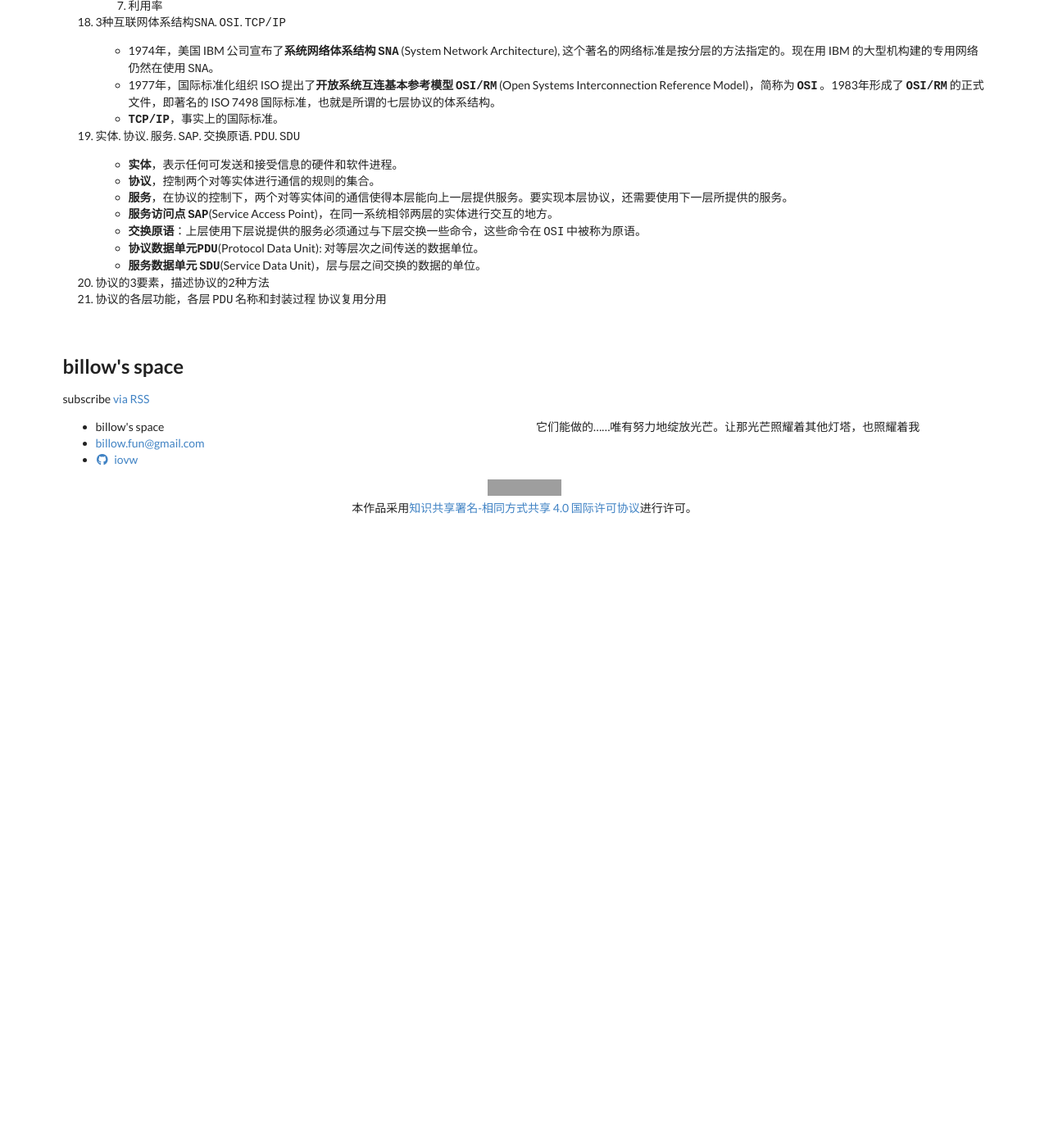
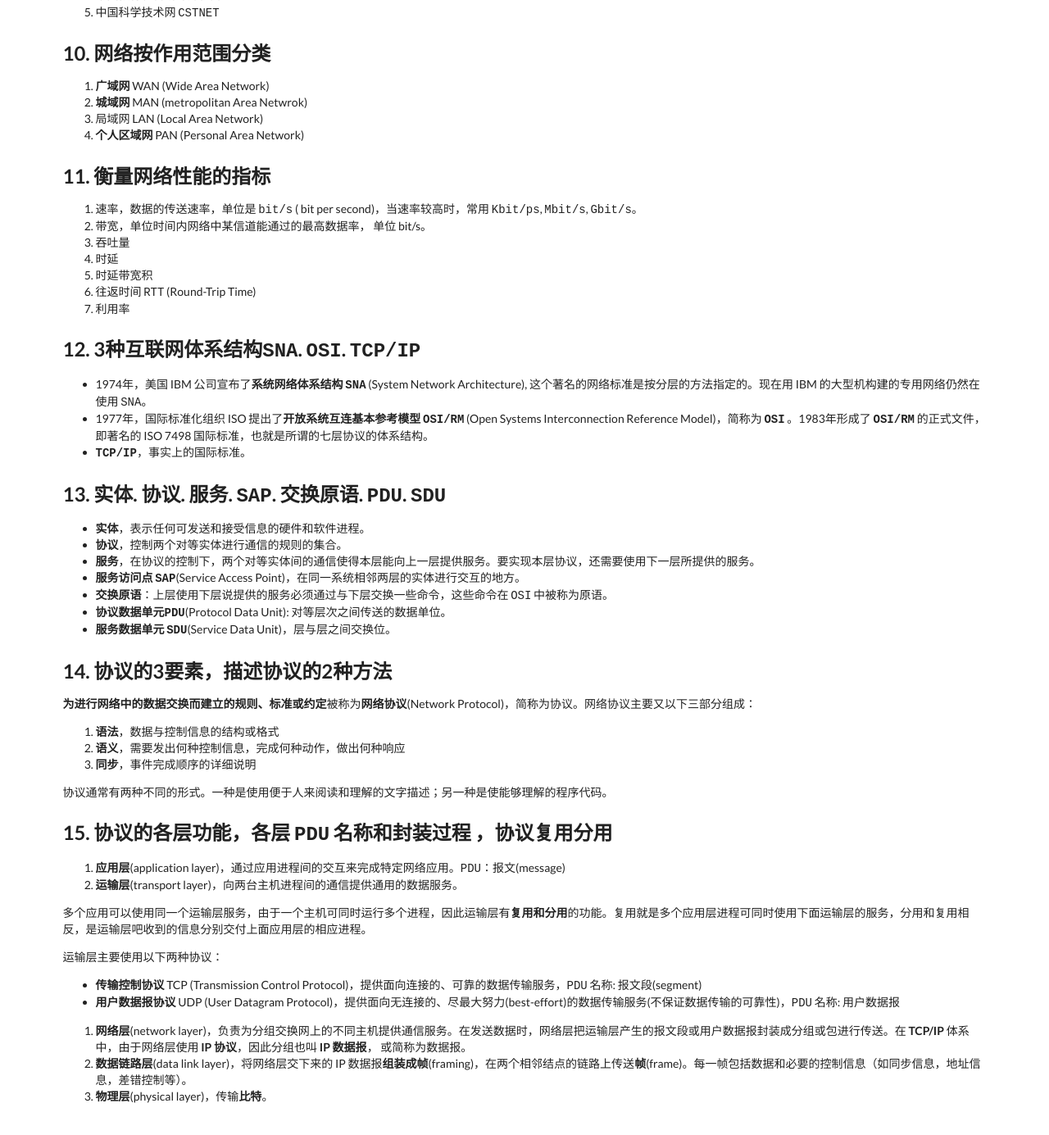
Before and after one commit to be-low/be-low.github.io, a Jekyll site: the page built from _posts/2020-02-26-network_0.md, in a window 1280 px wide and 1400 px high, scrolled down 1562 px. Shown: the top 1385 px of the window at 82% size. Built offline with Jekyll 4.4.1, drawn with Linux system fonts in a browser that asks for light colours; before the commit the page ends 2192 px from its top, so only the background shows below that; some of the changed text lies outside the part shown; grey boxes are pictures that could not be loaded.

Commit message:
ok network 1

```diff
--- a/_posts/2020-02-26-network_0.md
+++ b/_posts/2020-02-26-network_0.md
@@ -7,104 +7,137 @@
 
 > 是作业
 
-1. 3种网络
+## 1. 3种网络
 
-   **电信网络**、**有线电视网络**和**计算机网络**。
+**电信网络**、**有线电视网络**和**计算机网络**。
 
-   **电信网络**向用户提供电话、电报及传真等服务; **有线电视网络**向用户传送各种电视节目; **计算机网络**则使用户能够在计算机之间传送数据文件。
+**电信网络**向用户提供电话、电报及传真等服务; **有线电视网络**向用户传送各种电视节目; **计算机网络**则使用户能够在计算机之间传送数据文件。
 
-2. 互联网2个基本特点，2个子网
+## 2. 互联网2个基本特点，2个子网
 
-   **连通性**和**共享**：
+**连通性**和**共享**：
 
-   所谓**连通性(**connectivity)，就是互联网使上网用户之间，不管相距多远，都可以非常便捷，非常经济的交换各种信息，好像这些用户终端都彼此直接连通一样。
+所谓**连通性(**connectivity)，就是互联网使上网用户之间，不管相距多远，都可以非常便捷，非常经济的交换各种信息，好像这些用户终端都彼此直接连通一样。
 
-   所谓**共享**就是指资源共享。包括信息、软件、硬件的共享。例如互联网上的许多服务器存储了大量有价值的电子文档，可供上网的用户很方便的读取或下载。
+所谓**共享**就是指资源共享。包括信息、软件、硬件的共享。例如互联网上的许多服务器存储了大量有价值的电子文档，可供上网的用户很方便的读取或下载。
 
-   两个子网，因特网和互联网？
+两个子网，因特网和互联网？
 
-3. 网络. 互连网. 互联网的关系
+## 3. 网络. 互连网. 互联网的关系
 
-   **网络**是计算机网络的简称，由若干节点和连接到这些节点的链路组成。节点可以是计算机、集线器、交换机或路由器等。
-   网络自己还可以通过路由器互连起来，构成一个范围更大的网络，称为**互连网**（internetwork or inernet），因此，**互连网**是“网络的网络”。
+**网络**是计算机网络的简称，由若干节点和连接到这些节点的链路组成。节点可以是计算机、集线器、交换机或路由器等。
+网络自己还可以通过路由器互连起来，构成一个范围更大的网络，称为**互连网**（internetwork or inernet），因此，**互连网**是“网络的网络”。
 
-   **互联网**是由数量极大的各种计算机网络互连起来的，覆盖全球的网络。
+**互联网**是由数量极大的各种计算机网络互连起来的，覆盖全球的网络。
 
-4. 互联网3个发展阶段
+## 4. 互联网3个发展阶段
 
-   第一阶段是从单个网络 `ARPANET` 向互联网发展的过程。1969 年美国国防部创建的第一个网络 `ARPANET` 最初只是一个单个的分组交换网。所有连接在 `ARPANET` 上的主机都直接与就近的节点交换机相连。但到了 20 世纪 70 年代人们意识到不可能仅使用一个单独的网络来满足所有的通信问题。于是 `ARPA` 开始研究多种网络互连的技术，这就导致了互连网的出现，成为了现今互联网的雏形。1983 年 `TCP/IP` 协议成为 `ARPANET` 上的标准协议，使得所有使用 `TCP/IP` 协议的计算机都能利用互联网互相通信，因此人们吧 1983 年作为互联网的元年。
+第一阶段是从单个网络 `ARPANET` 向互联网发展的过程。1969 年美国国防部创建的第一个网络 `ARPANET` 最初只是一个单个的分组交换网。所有连接在 `ARPANET` 上的主机都直接与就近的节点交换机相连。但到了 20 世纪 70 年代人们意识到不可能仅使用一个单独的网络来满足所有的通信问题。于是 `ARPA` 开始研究多种网络互连的技术，这就导致了互连网的出现，成为了现今互联网的雏形。1983 年 `TCP/IP` 协议成为 `ARPANET` 上的标准协议，使得所有使用 `TCP/IP` 协议的计算机都能利用互联网互相通信，因此人们吧 1983 年作为互联网的元年。
 
-   第二阶段的特点是建成了三级结构的互联网。从 1985 年起，美国国家科学基金会 `NSF`(National Science Foundation)就围绕六个大型计算机中心建立计算机网络，即国家科学基金网 `NSFNET`。它是一个三级网络，分为主干网，地区网和校园网。
+第二阶段的特点是建成了三级结构的互联网。从 1985 年起，美国国家科学基金会 `NSF`(National Science Foundation)就围绕六个大型计算机中心建立计算机网络，即国家科学基金网 `NSFNET`。它是一个三级网络，分为主干网，地区网和校园网。
 
-   第三阶段的特点是逐渐形成了多层次 `ISP`(Internet Service Provider) 结构的互联网。从 1993 年开始，又美国政府资助的 `NSFNET` 逐渐被若干个商用的互联网主干网替代，而企业政府不再负责互联网的运营。
+第三阶段的特点是逐渐形成了多层次 `ISP`(Internet Service Provider) 结构的互联网。从 1993 年开始，又美国政府资助的 `NSFNET` 逐渐被若干个商用的互联网主干网替代，而企业政府不再负责互联网的运营。
 
-5.  互联网协议的生命周期中的6种文档
+## 5.  互联网协议的生命周期中的6种文档
 
-   1. **互联网草案**(Internet Draft)–有效期6个月，在这个阶段还不能算是RFC文档。
-   2. **建议标准**(Proposed Standard)–从这个阶段开始就成为RFC文档
-   3. **互联网标准(**Internet Standard)–达到正式标准后，每个标准就分配到一个编号， STD xx。一个标准可以和多个 RFC 文档关联。
-   4. 历史的RFC 文档。被后来的规约所取代，或者是从未到达必要的成熟等级因而为变成互联网标准。
-   5. 实验的RFC 文档。属于正在实验的情况，而不能够在任何实用的互联网服务中实现。
-   6. 提供信息的 RFC 文档。包括与互联网有关的一般的、历史的或指导的信息。
+1. **互联网草案**(Internet Draft)–有效期6个月，在这个阶段还不能算是RFC文档。
+2. **建议标准**(Proposed Standard)–从这个阶段开始就成为RFC文档
+3. **互联网标准(**Internet Standard)–达到正式标准后，每个标准就分配到一个编号， STD xx。一个标准可以和多个 RFC 文档关联。
+4. 历史的RFC 文档。被后来的规约所取代，或者是从未到达必要的成熟等级因而为变成互联网标准。
+5. 实验的RFC 文档。属于正在实验的情况，而不能够在任何实用的互联网服务中实现。
+6. 提供信息的 RFC 文档。包括与互联网有关的一般的、历史的或指导的信息。
 
-6. 互联网的2个组成部分
+## 6. 互联网的2个组成部分
 
-   1. **边缘部分**，由所有连接在互联网上的主机组成，是**用户直接使用的**。
-   2. **核心部分**，由大量网络和连接这些网络的路由器组成，**为边缘部分提供服务**。
+1. **边缘部分**，由所有连接在互联网上的主机组成，是**用户直接使用的**。
+2. **核心部分**，由大量网络和连接这些网络的路由器组成，**为边缘部分提供服务**。
 
-7. 边缘部分中，端系统的2种工作方式
+## 7. 边缘部分中，端系统的2种工作方式
 
-   1. 客户-服务器方式(`C/S`)
-   2. 对等方式(`P2P`)
+1. 客户-服务器方式(`C/S`)
+2. 对等方式(`P2P`)
 
-8. 核心部分中，路由器的3种交换方式
+## 8. 核心部分中，路由器的3种交换方式
 
-   1. **电路交换**，整个报文的比特流连续的从源点直达终点，好像在一个管道中传送。
-   2. **报文交换**，整个报文先传送到相邻结点，全部存储下来后查找转发表，转发到下一个结点。
-   3. **分组交换**，单个分组（报文的一部分）传送到相邻结点，存储下来后查找转发表，转发到下一个结点。
+1. **电路交换**，整个报文的比特流连续的从源点直达终点，好像在一个管道中传送。
+2. **报文交换**，整个报文先传送到相邻结点，全部存储下来后查找转发表，转发到下一个结点。
+3. **分组交换**，单个分组（报文的一部分）传送到相邻结点，存储下来后查找转发表，转发到下一个结点。
 
-9. 中国的5大公用计算机网络
+## 9. 中国的5大公用计算机网络
 
-   1. 中国电信互联网 `CHINANET` （原来的中国公用计算机移动网）
-   2. 中国连通互联网 `UNINET`
-   3. 中国移动互联网 `CMSET`
-   4. 中国教育和科研计算机网 `CERNET`
-   5. 中国科学技术网 `CSTNET`
+1. 中国电信互联网 `CHINANET` （原来的中国公用计算机移动网）
+2. 中国连通互联网 `UNINET`
+3. 中国移动互联网 `CMSET`
+4. 中国教育和科研计算机网 `CERNET`
+5. 中国科学技术网 `CSTNET`
 
-10. 网络按作用范围分类
+## 10. 网络按作用范围分类
 
-    1. **广域网** WAN (Wide Area Network)
-    2. **城域网** MAN (metropolitan Area Netwrok)
-    3. 局域网 LAN (Local Area Network)
-    4. **个人区域网** PAN (Personal Area Network)
+1. **广域网** WAN (Wide Area Network)
+2. **城域网** MAN (metropolitan Area Netwrok)
+3. 局域网 LAN (Local Area Network)
+4. **个人区域网** PAN (Personal Area Network)
 
-11. 衡量网络性能的指标
+## 11. 衡量网络性能的指标
 
-    1. 速率，数据的传送速率，单位是 `bit/s` ( bit per second)，当速率较高时，常用 `Kbit/ps`, `Mbit/s`, `Gbit/s`。
-    2. 带宽，单位时间内网络中某信道能通过的最高数据率， 单位 bit/s。
-    3. 吞吐量
-    4. 时延
-    5. 时延带宽积
-    6. 往返时间 `RTT` (Round-Trip Time)
-    7. 利用率
+1. 速率，数据的传送速率，单位是 `bit/s` ( bit per second)，当速率较高时，常用 `Kbit/ps`, `Mbit/s`, `Gbit/s`。
+2. 带宽，单位时间内网络中某信道能通过的最高数据率， 单位 bit/s。
+3. 吞吐量
+4. 时延
+5. 时延带宽积
+6. 往返时间 `RTT` (Round-Trip Time)
+7. 利用率
 
-12. 3种互联网体系结构`SNA`. `OSI`.  `TCP/IP`
+## 12. 3种互联网体系结构`SNA`. `OSI`.  `TCP/IP`
 
-    - 1974年，美国 IBM 公司宣布了**系统网络体系结构 `SNA`**  (System Network Architecture), 这个著名的网络标准是按分层的方法指定的。现在用 IBM 的大型机构建的专用网络仍然在使用 `SNA`。
-    - 1977年，国际标准化组织 ISO 提出了**开放系统互连基本参考模型 `OSI/RM`** (Open Systems Interconnection Reference Model)，简称为 **`OSI`** 。1983年形成了 **`OSI/RM`** 的正式文件，即著名的 ISO 7498 国际标准，也就是所谓的七层协议的体系结构。
-    - **`TCP/IP`**，事实上的国际标准。
+- 1974年，美国 IBM 公司宣布了**系统网络体系结构 `SNA`**  (System Network Architecture), 这个著名的网络标准是按分层的方法指定的。现在用 IBM 的大型机构建的专用网络仍然在使用 `SNA`。
+- 1977年，国际标准化组织 ISO 提出了**开放系统互连基本参考模型 `OSI/RM`** (Open Systems Interconnection Reference Model)，简称为 **`OSI`** 。1983年形成了 **`OSI/RM`** 的正式文件，即著名的 ISO 7498 国际标准，也就是所谓的七层协议的体系结构。
+- **`TCP/IP`**，事实上的国际标准。
 
-13. 实体. 协议. 服务. `SAP`. 交换原语. `PDU`. `SDU`
+## 13. 实体. 协议. 服务. `SAP`. 交换原语. `PDU`. `SDU`
 
-    - **实体**，表示任何可发送和接受信息的硬件和软件进程。
-    - **协议**，控制两个对等实体进行通信的规则的集合。
-    - **服务**，在协议的控制下，两个对等实体间的通信使得本层能向上一层提供服务。要实现本层协议，还需要使用下一层所提供的服务。
-    - **服务访问点 `SAP`**(Service Access Point)，在同一系统相邻两层的实体进行交互的地方。
-	- **交换原语**：上层使用下层说提供的服务必须通过与下层交换一些命令，这些命令在 `OSI` 中被称为原语。
-	- **协议数据单元`PDU`**(Protocol Data Unit): 对等层次之间传送的数据单位。
-	- **服务数据单元 `SDU`**(Service Data Unit)，层与层之间交换的数据的单位。
-14. 协议的3要素，描述协议的2种方法
+- **实体**，表示任何可发送和接受信息的硬件和软件进程。
+- **协议**，控制两个对等实体进行通信的规则的集合。
+- **服务**，在协议的控制下，两个对等实体间的通信使得本层能向上一层提供服务。要实现本层协议，还需要使用下一层所提供的服务。
+- **服务访问点 `SAP`**(Service Access Point)，在同一系统相邻两层的实体进行交互的地方。
+- **交换原语**：上层使用下层说提供的服务必须通过与下层交换一些命令，这些命令在 `OSI` 中被称为原语。
+- **协议数据单元`PDU`**(Protocol Data Unit): 对等层次之间传送的数据单位。
+- **服务数据单元 `SDU`**(Service Data Unit)，层与层之间交换位。
+
+## 14. 协议的3要素，描述协议的2种方法
+
+**为进行网络中的数据交换而建立的规则、标准或约定**被称为**网络协议**(Network Protocol)，简称为协议。网络协议主要又以下三部分组成：
+
+1. **语法**，数据与控制信息的结构或格式
+2. **语义**，需要发出何种控制信息，完成何种动作，做出何种响应
+3. **同步**，事件完成顺序的详细说明
+
+协议通常有两种不同的形式。一种是使用便于人来阅读和理解的文字描述；另一种是使能够理解的程序代码。
+
+## 15.  协议的各层功能，各层 `PDU` 名称和封装过程 ，协议复用分用
+
+1. **应用层**(application layer)，通过应用进程间的交互来完成特定网络应用。`PDU`：报文(message)
+
+2. **运输层**(transport layer)，向两台主机进程间的通信提供通用的数据服务。
+
+多个应用可以使用同一个运输层服务，由于一个主机可同时运行多个进程，因此运输层有**复用和分用**的功能。复用就是多个应用层进程可同时使用下面运输层的服务，分用和复用相反，是运输层吧收到的信息分别交付上面应用层的相应进程。
+
+运输层主要使用以下两种协议：
+
+  - **传输控制协议** TCP (Transmission Control Protocol)，提供面向连接的、可靠的数据传输服务，`PDU` 名称: 报文段(segment)
+  - **用户数据报协议** UDP (User Datagram Protocol)，提供面向无连接的、尽最大努力(best-effort)的数据传输服务(不保证数据传输的可靠性)，`PDU` 名称: 用户数据报
+
+3. **网络层**(network layer)，负责为分组交换网上的不同主机提供通信服务。在发送数据时，网络层把运输层产生的报文段或用户数据报封装成分组或包进行传送。在 **TCP/IP** 体系中，由于网络层使用 **IP 协议**，因此分组也叫 **IP 数据报**， 或简称为数据报。
+
+4. **数据链路层**(data link layer)，将网络层交下来的 IP 数据报**组装成帧**(framing)，在两个相邻结点的链路上传送**帧**(frame)。每一帧包括数据和必要的控制信息（如同步信息，地址信息，差错控制等）。
+
+5. **物理层**(physical layer)，传输**比特**。
 
 
-
-15.  协议的各层功能，各层 `PDU` 名称和封装过程  协议复用分用
+<!--
+1. **差错控制**，使相应层次对等黄的通信更加可靠。
+2. **流量控制**，发送端的发送速率必须是接收端来得及接受，不要太快。
+3. **分段和重装**，发送端将要发送的数据块划分为更小的单位，在接收端将其还原。
+4. **复用和分用**，发送端几个高层会话复用一条低层的连接，在接收端在进行分用。
+5. **连接建立和释放**，交换数据前先建立一条逻辑连接，数据传送结束后释放连接。
+-->
```
Also changed, not shown: _posts/2019-03-23-setup_kvm.md (+2 -6 lines).
